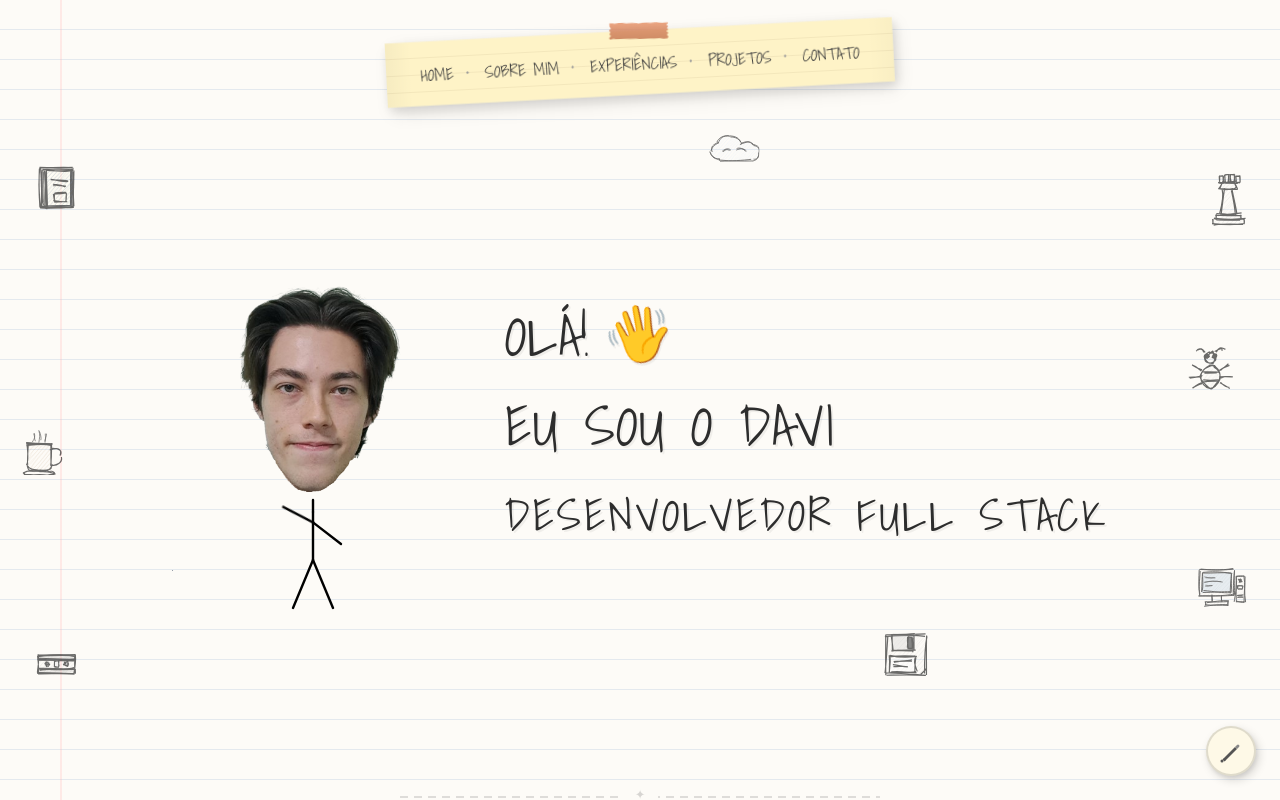
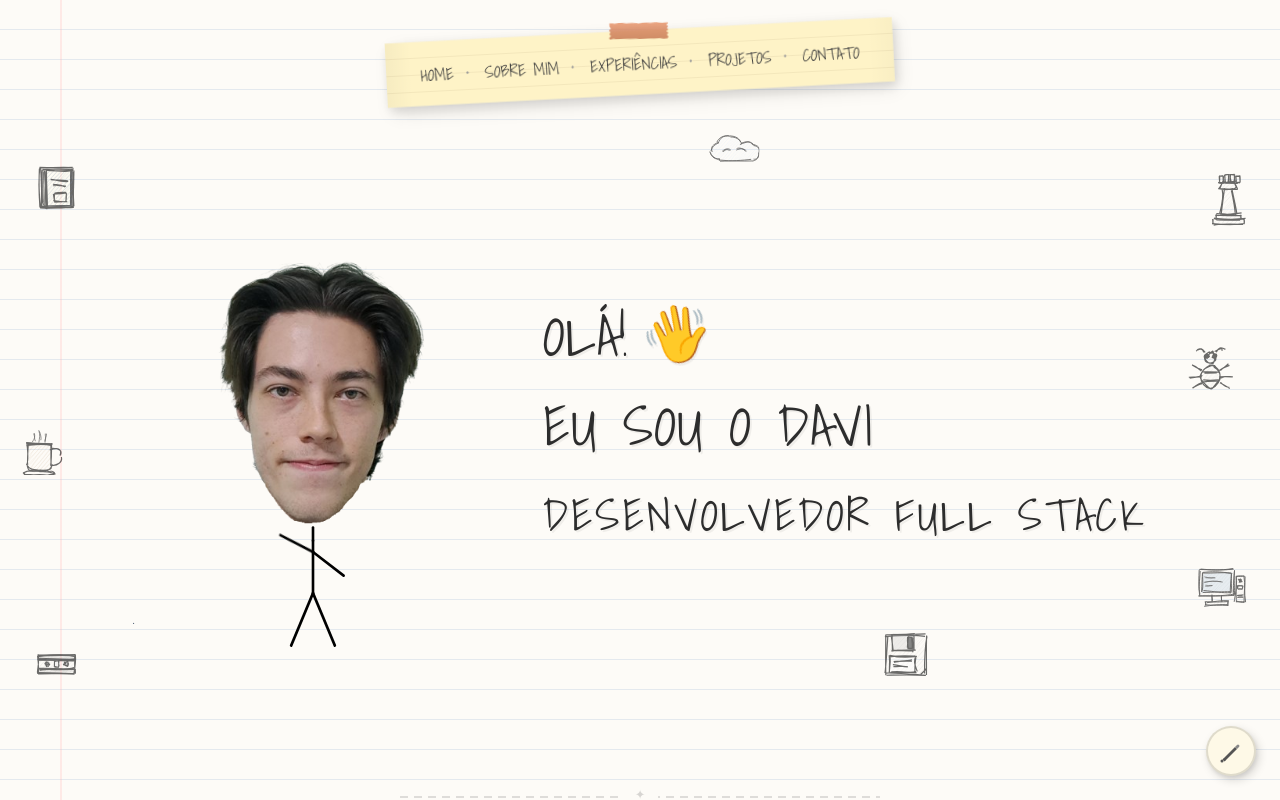
Before and after one commit to DaviZCoelho/Portfolio_Davi_Coelho, a Next.js app: page / in a window 1280 px wide. Shown: the top 800 px of the page. Built offline with nearby package versions, Linux system fonts and the light colour scheme.

Commit message:
Fix home: restaurar foto/corpo palito, remover padding que quebrava layout

```diff
--- a/src/app/globals.css
+++ b/src/app/globals.css
@@ -219,7 +219,6 @@
   max-width: 1200px;
   width: 100%;
   min-height: calc(100vh - 120px);
-  padding: 0 5%;
   position: relative;
   overflow: visible;
   scroll-margin-top: 90px;
@@ -279,15 +278,13 @@
 }
 
 .head-photo {
-  width: clamp(150px, 22vw, 420px);
+  width: clamp(180px, 28vw, 420px);
   height: auto;
   object-fit: contain;
 }
 
 .stick-body {
-  width: clamp(80px, 10vw, 140px);
-  height: auto;
-  margin-top: clamp(-100px, -7vw, -40px);
+  margin-top: clamp(-120px, -9vw, -60px);
   position: relative;
   z-index: 1;
   overflow: visible;
```
